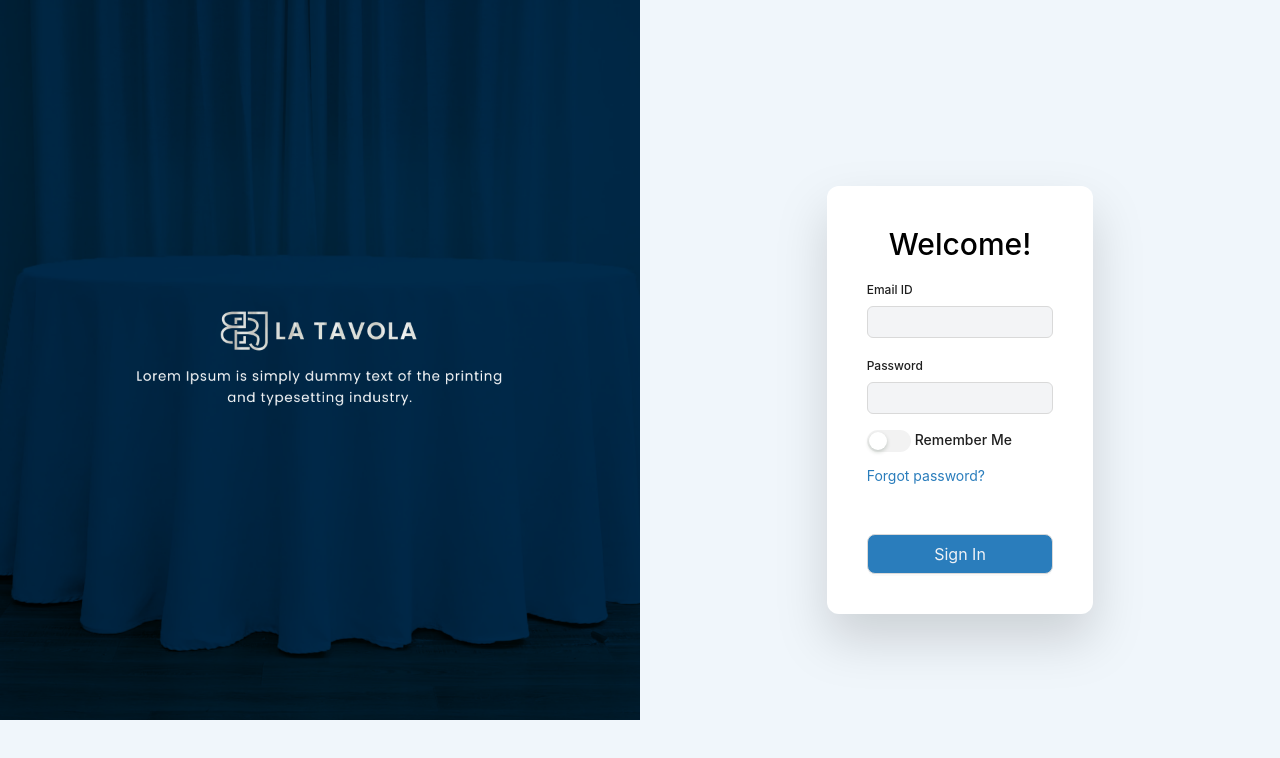
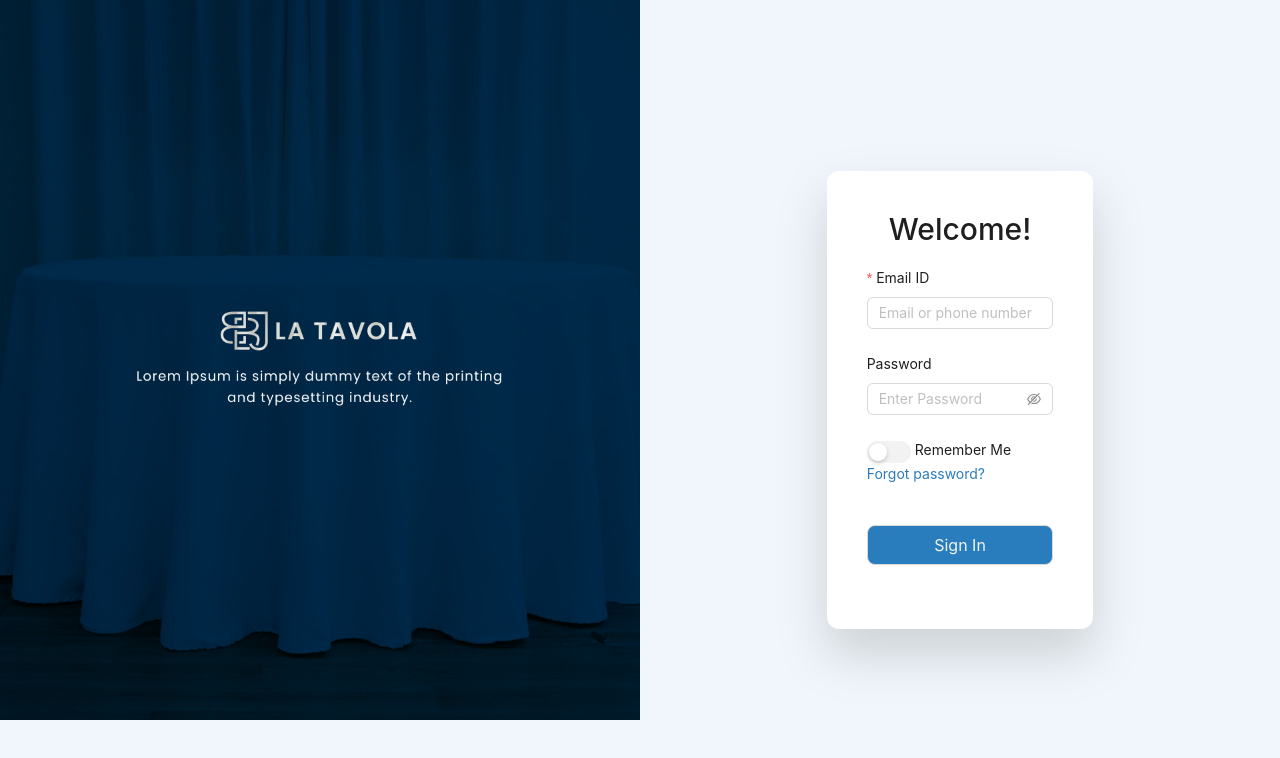
Before and after one commit to suj-ai/bbj_dashboard_fe, a React (Vite) app: page /login in a window 1280 px wide. Shown: the top 758 px of the page. Built offline with nearby package versions, Linux system fonts and the light colour scheme.

Commit message:
Implemented Form validation for login page

```diff
--- a/src/components/login/index.tsx
+++ b/src/components/login/index.tsx
@@ -1,24 +1,51 @@
-import { Button, Col, Input, Row, Switch, Typography } from "antd";
+import { Button, Col, Form, Input, Row, Switch, Typography } from "antd";
+import { useContext } from "react";
+import { isAuthorised } from "../../routes";
 
 const Login = () => {
+  const { setIsLoggedIn } = useContext(isAuthorised);
+
+  const onFinish = () => {
+    setIsLoggedIn(true);
+  };
+
   return (
+    <Form layout="vertical" onFinish={onFinish}>
       <Row className=" bg-[#F0F6FB]  h-screen">
         <Col md={12} className="bg-loginImage bg-no-repeat bg-contain"></Col>
         <Col md={12} className="flex items-center justify-center ">
-        <Col
-          md={10}
-          className="bg-white drop-shadow-2xl text-center text-3xl font-medium p-10 rounded-xl"
+          <Col md={10} className="bg-white drop-shadow-2xl   p-10 rounded-xl">
+            <Col className="text-center text-3xl font-medium"> Welcome!</Col>
+            <Row className="mt-5">
+              <Col xl={24}>
+                <Form.Item
+                  name={["user", "email"]}
+                  label="Email ID"
+                  rules={[{ type: "email", required: true }]}
+                  className="font-normal font-poppins"
                 >
-          Welcome!
-          <Row className="mt-5">
-            <Typography.Text className="text-xs">Email ID</Typography.Text>
-            <Input type="text" className="bg-gray-100 mt-2" />
+                  <Input
+                    className="w-[100%]"
+                    placeholder="Email or phone number"
+                  />
+                </Form.Item>
+              </Col>
             </Row>
-          <Row className="mt-5">
-            <Typography.Text className="text-xs">Password</Typography.Text>
-            <Input type="password" className="bg-gray-100 mt-2" />
+            <Row>
+              <Col xl={24}>
+                <Form.Item
+                  name={["user", "password"]}
+                  label="Password"
+                  className="font-normal font-poppins"
+                >
+                  <Input.Password
+                    className="w-[100%]"
+                    placeholder="Enter Password"
+                  />
+                </Form.Item>
+              </Col>
             </Row>
-          <Row className="mt-2 justify-between">
+            <Row className="mt-0 justify-between">
               <Col>
                 <Switch className="bg-[#f2f2f2] mr-1" />
                 <Typography.Text>Remember Me</Typography.Text>
@@ -30,13 +57,22 @@ const Login = () => {
               </Col>
             </Row>
             <Row className="mt-10">
-            <Button className="w-full bg-primary text-secondary " size="large">
+              <Col xl={24}>
+                <Form.Item>
+                  <Button
+                    className="w-full bg-primary text-secondary "
+                    size="large"
+                    htmlType="submit"
+                  >
                     Sign In
                   </Button>
+                </Form.Item>
+              </Col>
             </Row>
           </Col>
         </Col>
       </Row>
+    </Form>
   );
 };
 
--- a/src/routes/index.tsx
+++ b/src/routes/index.tsx
@@ -1,6 +1,8 @@
+/* eslint-disable @typescript-eslint/no-explicit-any */
 import { useRoutes } from "react-router-dom";
 import { protectedRoutes } from "./protectedRoutes";
 import { publicRoutes } from "./publicRoutes";
+import { createContext, useState } from "react";
 /**
  * The AppRoutes component that manages the routing of the application.
  * It uses the useSelector hook to check if the user is authenticated.
@@ -9,13 +11,18 @@ import { publicRoutes } from "./publicRoutes";
  *
  * @returns {JSX.Element} The AppRoutes component.
  */
+export const isAuthorised = createContext<any>(null);
 
 export const AppRoutes = () => {
-  const isAuthenticated = false;
+  const [isLoggedIn, setIsLoggedIn] = useState(false);
 
-  const routes = isAuthenticated ? protectedRoutes : publicRoutes;
+  const routes = isLoggedIn ? protectedRoutes : publicRoutes;
 
   const element = useRoutes([...routes]);
 
-  return <>{element}</>;
+  return (
+    <isAuthorised.Provider value={{ isLoggedIn, setIsLoggedIn }}>
+      {element}
+    </isAuthorised.Provider>
+  );
 };
```
Also changed, not shown: 1 other file (tests, documents, lock files or other folders). Lines whose indentation alone changed are shown as unchanged.
